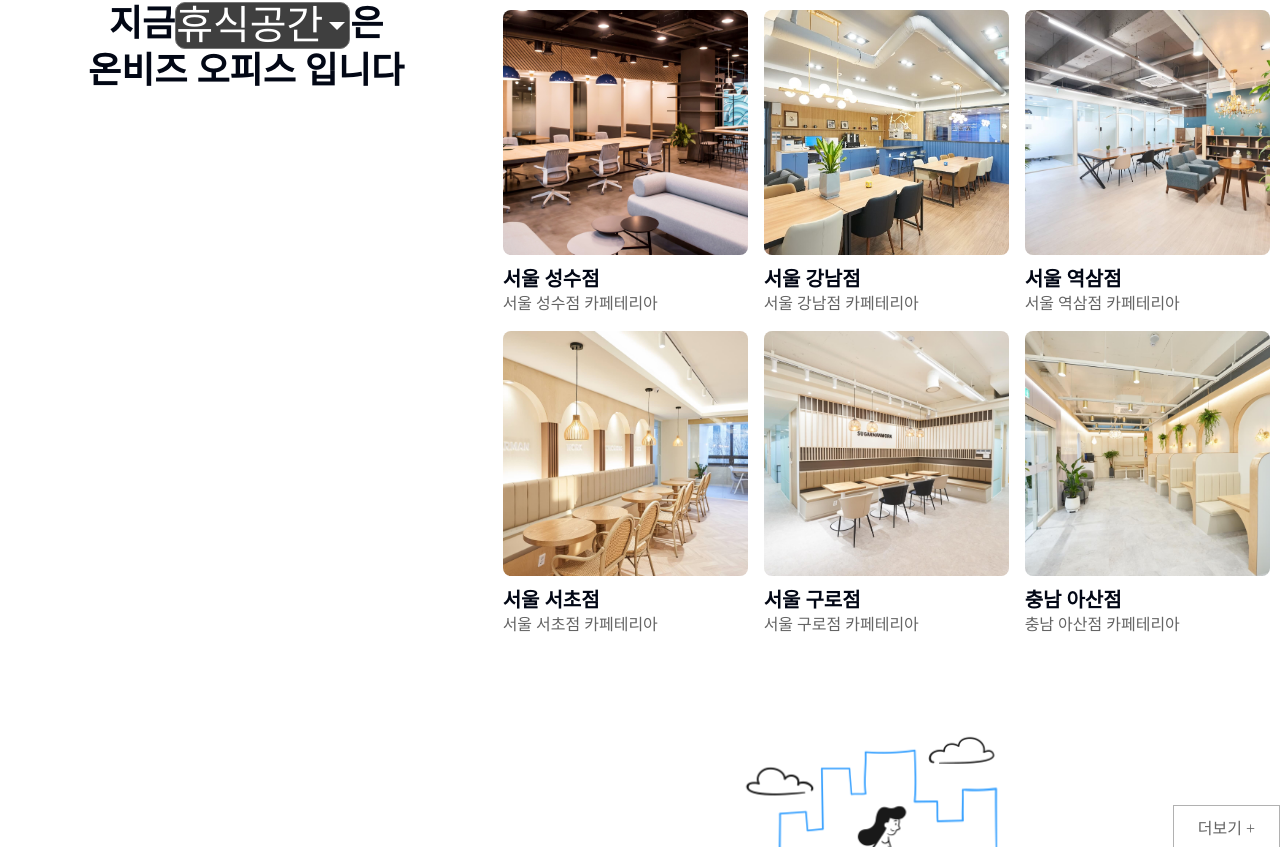
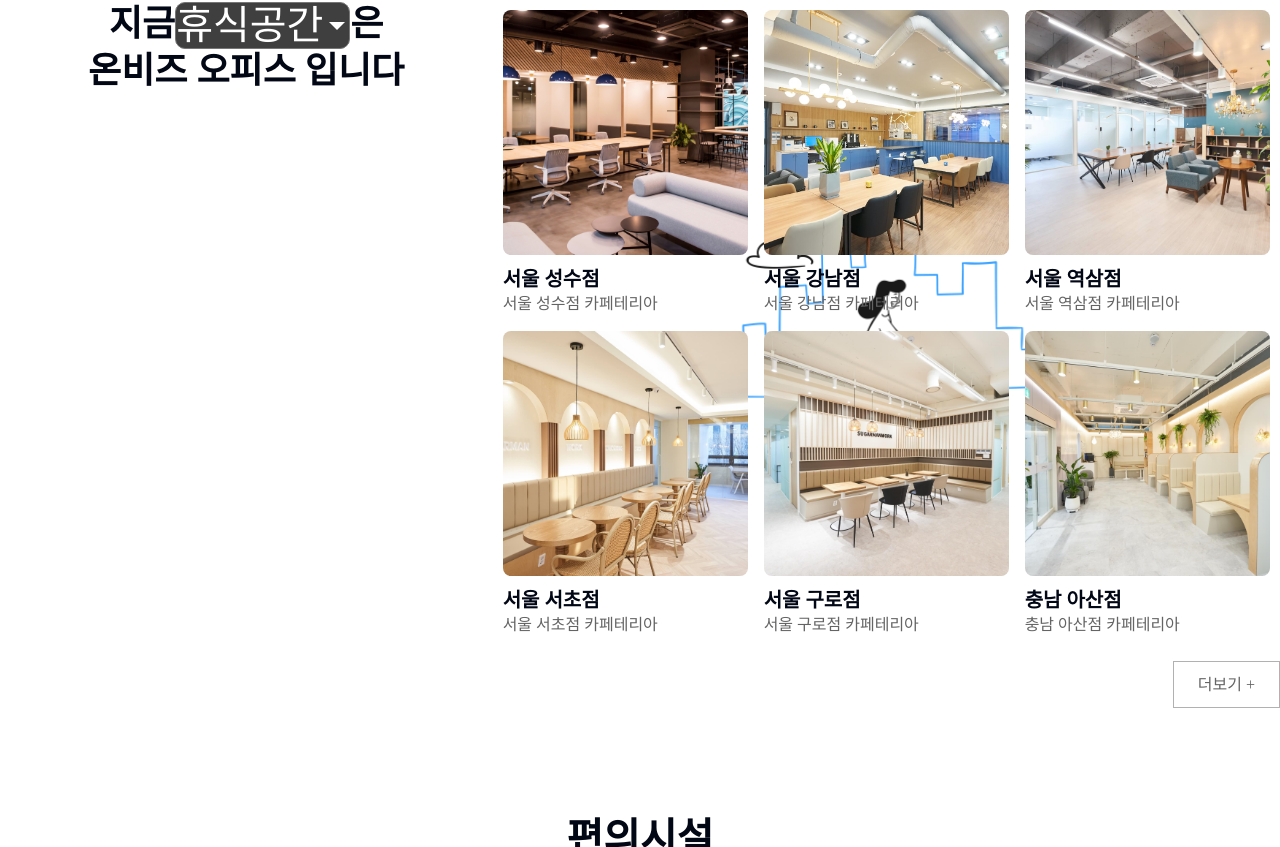
Before and after one commit to jikkk9/github_tim, a React (Create React App) app in the folder tim/: page / in a window 1280 px wide. Shown: the part 5153-6000 px from the top of the page. Built offline with nearby package versions, Linux system fonts and the light colour scheme; a web font is replaced by a local one.

Commit message:
add [ 1차 최종 수정 ]

```diff
--- a/tim/src/css/section04.css
+++ b/tim/src/css/section04.css
@@ -55,7 +55,7 @@ select::-ms-expand {
   pointer-events: none;
 }
 
-.select:focus + .select-wrapper::before {
+.select:focus+.select-wrapper::before {
   border-top: none;
   /* 위쪽 화살표 없애기 */
   border-bottom: 8px solid black;
@@ -74,7 +74,7 @@ select::-ms-expand {
   display: block;
   width: 350px;
   position: absolute;
-  top: 70%;
+  top: 40%;
   left: 50%;
   transform: translate(-50%, -50%);
   animation: moveRight 10s infinite;
@@ -104,7 +104,7 @@ select::-ms-expand {
 .Section04 .right_p {
   display: flex;
   justify-content: right;
-  margin: 10rem 0;
+  margin: 1rem 0;
   cursor: pointer;
 }
 
@@ -117,6 +117,7 @@ select::-ms-expand {
   cursor: pointer;
   transition: 0.3s;
 }
+
 .Section04 .right span:hover {
   background-color: var(--pointColor);
   color: white;
```
